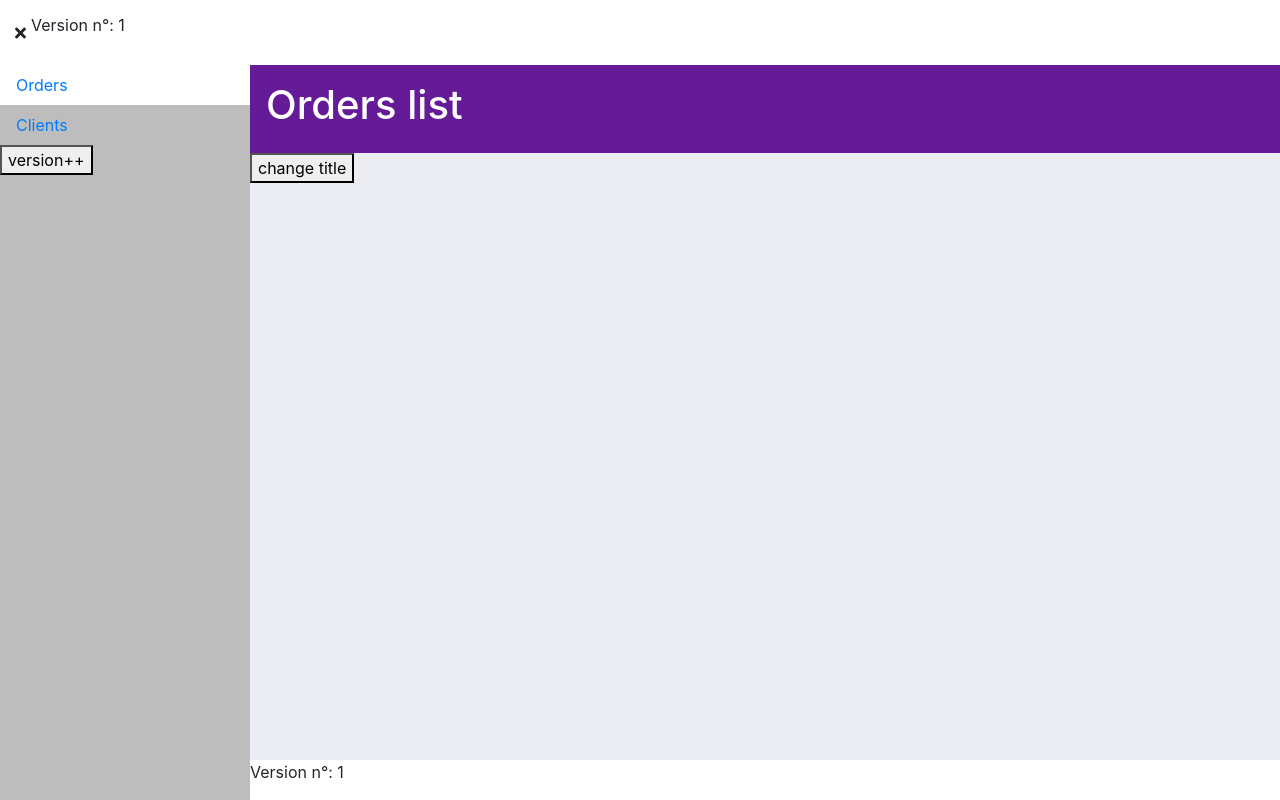
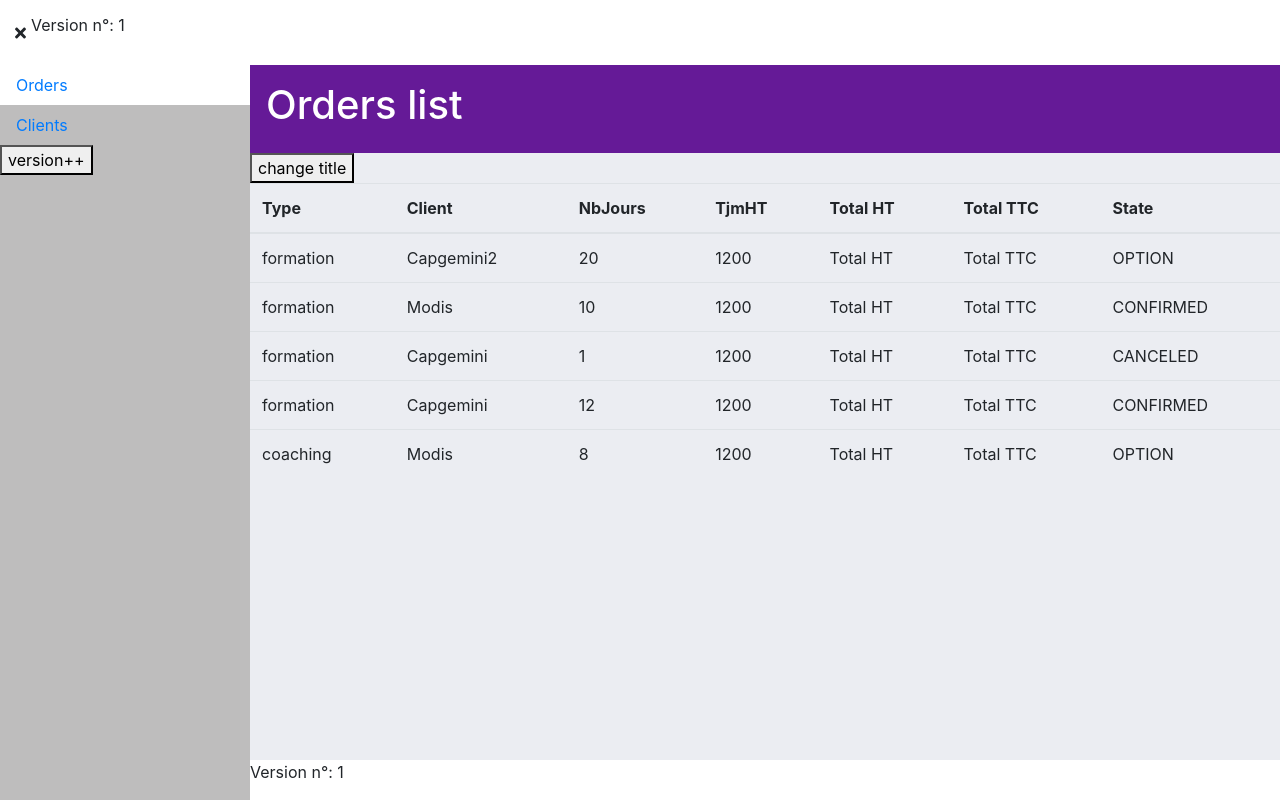
Before and after one commit to dnyuhm/crm_15_nov, an Angular app: page /orders in a window 1280 px wide. Built offline with nearby package versions, Linux system fonts and the light colour scheme; data requests are answered from the project's data file.

Commit message:
Commit 26 : Projection d’un tableau dynamique

```diff
--- a/src/app/orders/pages/page-list-orders/page-list-orders.component.html
+++ b/src/app/orders/pages/page-list-orders/page-list-orders.component.html
@@ -1,3 +1,14 @@
-<app-template-full-width [title]=myTitle>
+<app-template-full-width [title]=myTitle *ngIf="collection">
   <button (click)="changeTitle()">change title</button>
+  <app-table-light [headers]=headers>
+    <tr *ngFor="let item of collection">
+      <td>{{ item.typePresta }}</td>
+      <td>{{ item.client }}</td>
+      <td>{{ item.nbJours }}</td>
+      <td>{{ item.tjmHt }}</td>
+      <td>Total HT</td>
+      <td>Total TTC</td>
+      <td>{{ item.state }}</td>
+    </tr>
+  </app-table-light>
 </app-template-full-width>
--- a/src/app/orders/pages/page-list-orders/page-list-orders.component.ts
+++ b/src/app/orders/pages/page-list-orders/page-list-orders.component.ts
@@ -1,4 +1,5 @@
 import { Component, OnInit } from '@angular/core';
+import { Order } from 'src/app/core/models/order';
 import { OrdersService } from '../../services/orders.service';
 
 @Component({
@@ -8,8 +9,22 @@
 })
 export class PageListOrdersComponent implements OnInit {
   public myTitle: string = 'Orders list';
+  public headers: string[];
+  public collection!: Order[];
   constructor(private ordersService: OrdersService) {
-    this.ordersService.collection$.subscribe((data) => console.log(data));
+    this.headers = [
+      'Type',
+      'Client',
+      'NbJours',
+      'TjmHT',
+      'Total HT',
+      'Total TTC',
+      'State',
+    ];
+    this.ordersService.collection$.subscribe((data) => {
+      this.collection = data;
+      // console.log(data);
+    });
   }
 
   ngOnInit(): void {}
--- /dev/null
+++ b/src/app/shared/components/btn/btn.component.html
@@ -0,0 +1 @@
+<p>btn works!</p>
--- /dev/null
+++ b/src/app/shared/components/btn/btn.component.ts
@@ -0,0 +1,15 @@
+import { Component, OnInit } from '@angular/core';
+
+@Component({
+  selector: 'app-btn',
+  templateUrl: './btn.component.html',
+  styleUrls: ['./btn.component.scss']
+})
+export class BtnComponent implements OnInit {
+
+  constructor() { }
+
+  ngOnInit(): void {
+  }
+
+}
--- /dev/null
+++ b/src/app/shared/components/table-light/table-light.component.html
@@ -0,0 +1,10 @@
+<table class="table">
+  <thead>
+    <tr>
+      <th *ngFor="let item of headers" scope="col">{{ item }}</th>
+    </tr>
+  </thead>
+  <tbody>
+    <ng-content></ng-content>
+  </tbody>
+</table>
```
Also changed, not shown: src/app/shared/components/table-light/table-light.component.ts (added, +12 -0 lines), src/app/shared/shared.module.ts (+7 -2 lines), src/app/shared/components/btn/btn.component.scss (added), src/app/shared/components/table-light/table-light.component.scss (added), 2 other files (tests, documents, lock files or other folders).
